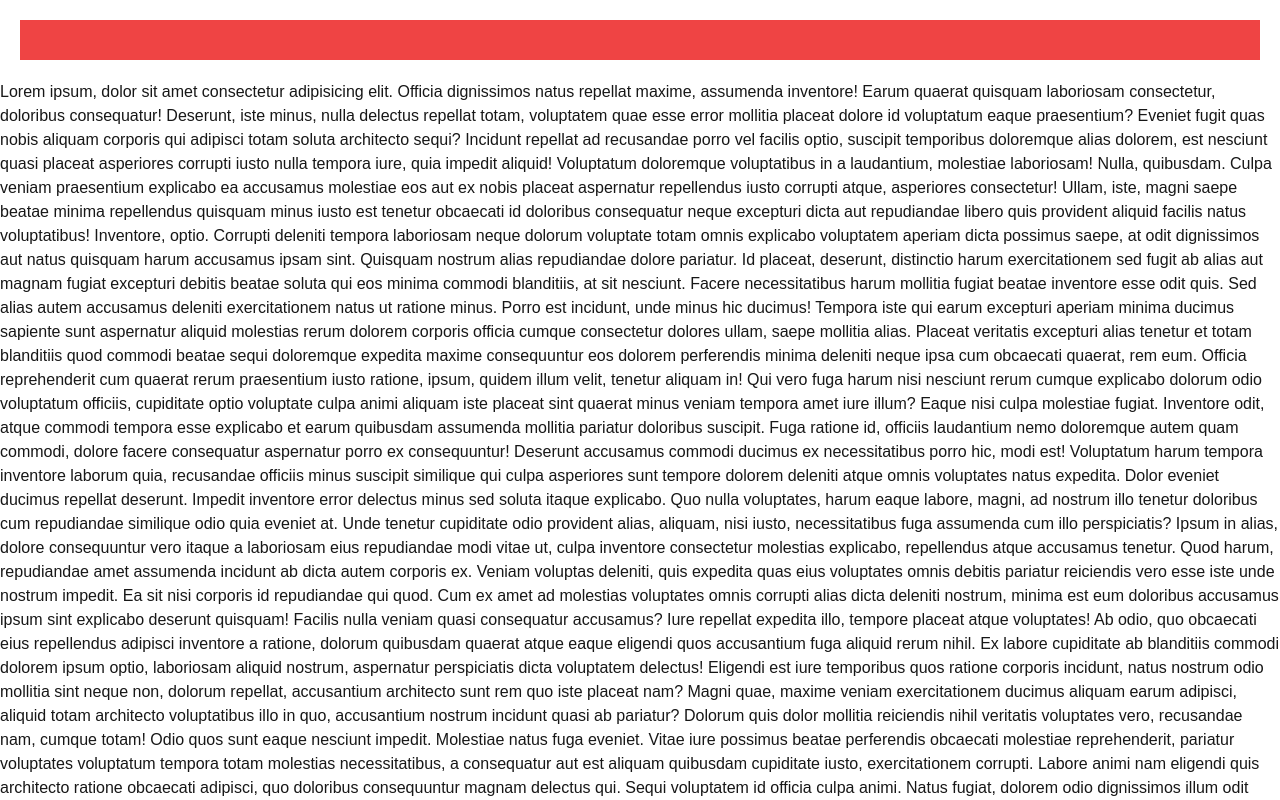
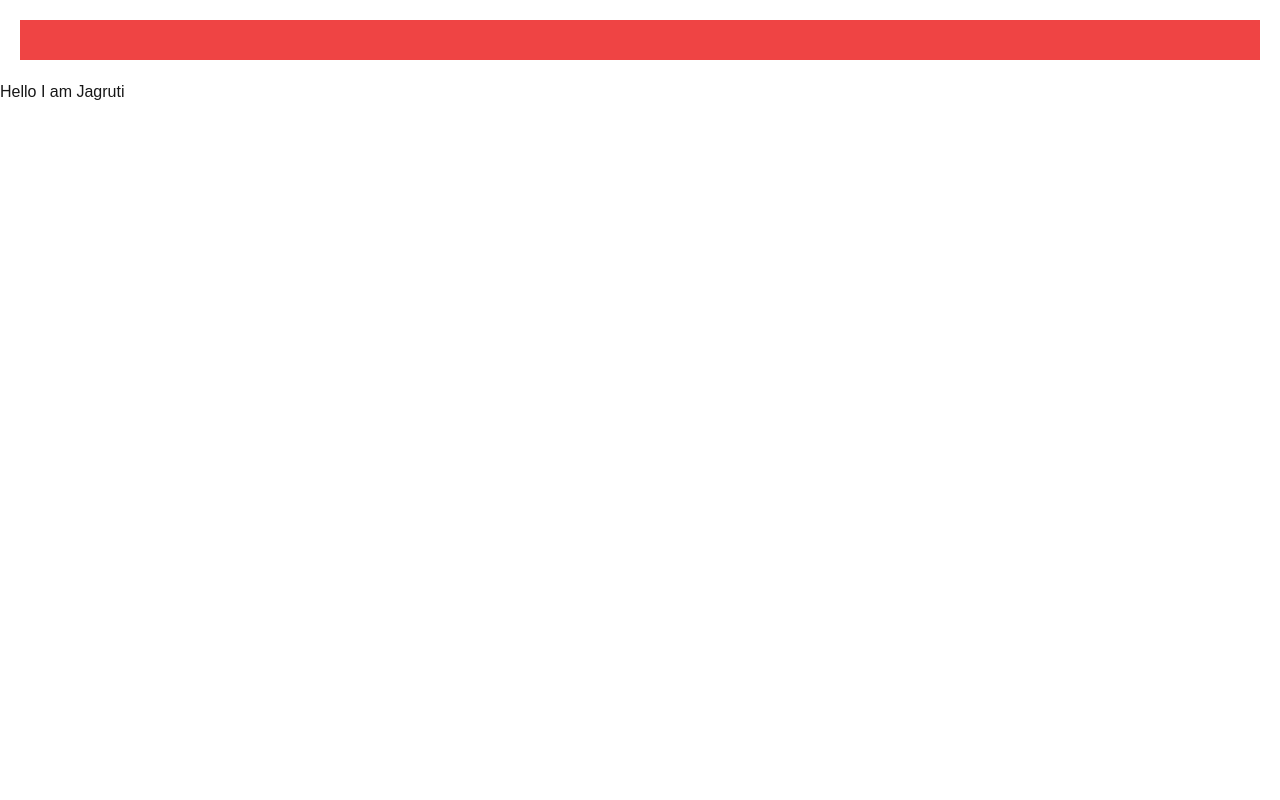
Before and after one commit to IamVarun18/Ishita-vishwakarma, a Next.js app: page / in a window 1280 px wide. Shown: the top 800 px of the page. Built offline with nearby package versions, Linux system fonts and the light colour scheme.

Commit message:
folder structure done

```diff
--- /dev/null
+++ b/src/components/AboutMe.jsx
@@ -0,0 +1,10 @@
+
+const AboutMe = () => {
+  return (
+    <div>
+
+    </div>
+  )
+}
+
+export default AboutMe
--- /dev/null
+++ b/src/components/Homepage.jsx
@@ -0,0 +1,10 @@
+
+const Homepage = () => {
+  return (
+    <div>
+      Hello I am Jagruti
+    </div>
+  )
+}
+
+export default Homepage
--- /dev/null
+++ b/src/components/index.js
@@ -0,0 +1,2 @@
+export { default as Homepage } from "./Homepage";
+export { default as AboutMe } from "./AboutMe";
--- a/src/layouts/public/index.jsx
+++ b/src/layouts/public/index.jsx
@@ -4,7 +4,7 @@ import Navbar from "./Navbar";
 
 const PublicLayout = ({
   children = <></>,
-  title = "Shree Odisha Handloom",
+  title = "Ishita Vishwakarma Portfolio",
   description,
   ogImage,
 }) => {
--- a/src/pages/index.js
+++ b/src/pages/index.js
@@ -1,9 +1,10 @@
+import { AboutMe, Homepage } from "@/components";
 import PublicLayout from "@/layouts/public";
 
 const index = () => {
   return (
     <PublicLayout>
-      <div>
+      {/* <div>
         Lorem ipsum, dolor sit amet consectetur adipisicing elit. Officia
         dignissimos natus repellat maxime, assumenda inventore! Earum quaerat
         quisquam laboriosam consectetur, doloribus consequatur! Deserunt, iste
@@ -225,7 +226,9 @@ const index = () => {
         Quisquam ipsum exercitationem libero maxime harum consectetur quae eos
         incidunt, praesentium ab, consequuntur sunt, repellendus animi iste quo
         maiores soluta veniam aperiam.
-      </div>
+      </div> */}
+      <Homepage />
+      <AboutMe />
     </PublicLayout>
   );
 };
```
